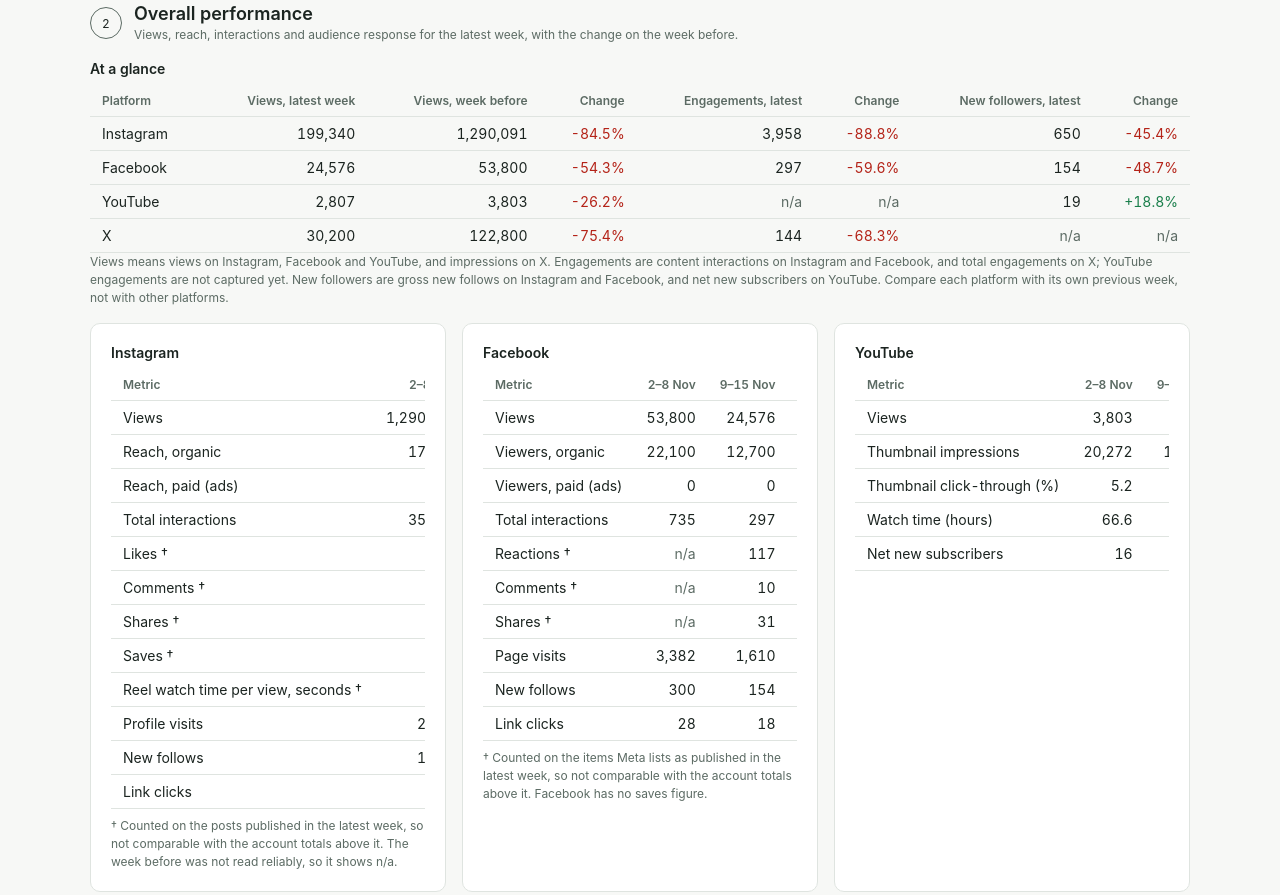
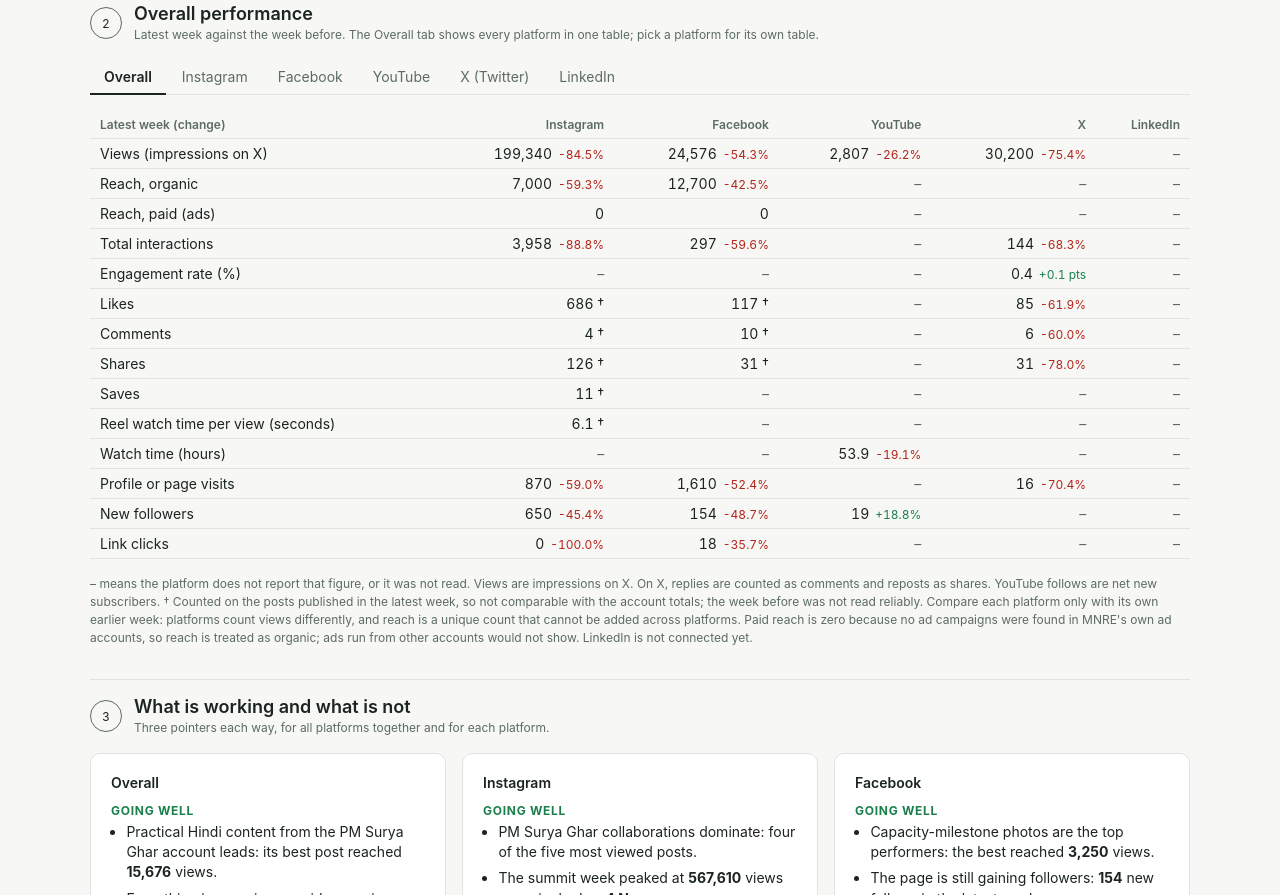
Before and after one commit to Shilpi-280993/mnre-social-dashboard, a plain HTML site: page index.html in a window 1280 px wide. Shown: the part 679-1574 px from the top of the page. Drawn offline with nearby package versions, Linux system fonts and the light colour scheme.

Commit message:
Add files via upload

```diff
--- a/index.html
+++ b/index.html
@@ -99,6 +99,19 @@ body { margin: 0; background: var(--color-bg); color: var(--color-fg); font-fami
 .mn-stat-value { font-family: var(--font-anthropic-serif); font-size: var(--cds-font-size-title); line-height: 1.1; font-variant-numeric: tabular-nums; }
 .mn-stat-sub { font-size: var(--cds-font-size-caption); color: var(--color-fg-muted); }
 .mn-card .mn-note { margin-top: var(--cds-gap-sm); }
+
+.mn-tabs { display: flex; flex-wrap: wrap; gap: 2px; border-bottom: 1px solid var(--color-border-line); }
+.mn-tabbtn { font: inherit; color: var(--color-fg-muted); background: none; border: 0; border-bottom: 2px solid transparent; padding: 8px 14px; margin-bottom: -1px; cursor: pointer; }
+.mn-tabbtn:hover { color: var(--color-fg); }
+.mn-tabbtn:focus-visible { outline: 2px solid var(--color-fg); outline-offset: -2px; }
+.mn-tab-on { color: var(--color-fg); border-bottom-color: var(--color-fg); font-weight: var(--cds-font-weight-medium); }
+.mn-tabpanel { display: flex; flex-direction: column; gap: var(--cds-gap-lg); }
+.mn-tabpanel[hidden] { display: none; }
+.mn-matrix th, .mn-matrix td { padding: 6px 10px; }
+.mn-matrix td:first-child { white-space: normal; min-width: 190px; }
+.mn-chg { font-size: var(--cds-font-size-caption); margin-left: 6px; }
+.mn-matrix th:first-child { white-space: normal; }
+@media (max-width: 1000px) { .mn-matrix th, .mn-matrix td { padding: 6px 6px; } .mn-matrix td:first-child { min-width: 120px; } .mn-chg { display: block; margin-left: 0; } }
 </style>
 
 <div class="mn">
@@ -170,64 +183,75 @@ body { margin: 0; background: var(--color-bg); color: var(--color-fg); font-fami
       <span class="mn-num" aria-hidden="true">2</span>
       <div>
         <h2>Overall performance</h2>
-        <p class="mn-note">Views, reach, interactions and audience response for the latest week, with the change on the week before.</p>
+        <p class="mn-note">Latest week against the week before. The Overall tab shows every platform in one table; pick a platform for its own table.</p>
       </div>
     </div>
-    <div>
-      <h3>At a glance</h3>
+    <div class="mn-tabs" role="tablist" aria-label="Platforms">
+      <button type="button" role="tab" class="mn-tabbtn mn-tab-on" id="tab-overall" aria-selected="true" aria-controls="pane-overall">Overall</button>
+      <button type="button" role="tab" class="mn-tabbtn" id="tab-instagram" aria-selected="false" aria-controls="pane-instagram">Instagram</button>
+      <button type="button" role="tab" class="mn-tabbtn" id="tab-facebook" aria-selected="false" aria-controls="pane-facebook">Facebook</button>
+      <button type="button" role="tab" class="mn-tabbtn" id="tab-youtube" aria-selected="false" aria-controls="pane-youtube">YouTube</button>
+      <button type="button" role="tab" class="mn-tabbtn" id="tab-x" aria-selected="false" aria-controls="pane-x">X (Twitter)</button>
+      <button type="button" role="tab" class="mn-tabbtn" id="tab-linkedin" aria-selected="false" aria-controls="pane-linkedin">LinkedIn</button>
+    </div>
+    <div class="mn-tabpanel" id="pane-overall" role="tabpanel" aria-labelledby="tab-overall">
       <div class="mn-scroll">
-      <table class="mn-table" data-source="wow" data-row-key="platform">
+        <table class="mn-table mn-matrix">
           <thead>
             <tr>
-            <th data-field="platform">Platform</th>
-            <th data-field="views_cur">Views, latest week</th>
-            <th data-field="views_prev">Views, week before</th>
-            <th data-field="views_chg">Change</th>
-            <th data-field="eng_cur">Engagements, latest</th>
-            <th data-field="eng_chg">Change</th>
-            <th data-field="fol_cur">New followers, latest</th>
-            <th data-field="fol_chg">Change</th>
+              <th>Latest week (change)</th>
+              <th>Instagram</th>
+              <th>Facebook</th>
+              <th>YouTube</th>
+              <th>X</th>
+              <th>LinkedIn</th>
             </tr>
           </thead>
-        <tbody data-draw="score_rows"></tbody>
+          <tbody data-draw="matrix_rows"></tbody>
         </table>
       </div>
-    <p class="mn-note">Views means views on Instagram, Facebook and YouTube, and impressions on X. Engagements are content interactions on Instagram and Facebook, and total engagements on X; YouTube engagements are not captured yet. New followers are gross new follows on Instagram and Facebook, and net new subscribers on YouTube. Compare each platform with its own previous week, not with other platforms.</p>
+      <p class="mn-note">– means the platform does not report that figure, or it was not read. Views are impressions on X. On X, replies are counted as comments and reposts as shares. YouTube follows are net new subscribers. † Counted on the posts published in the latest week, so not comparable with the account totals; the week before was not read reliably. Compare each platform only with its own earlier week: platforms count views differently, and reach is a unique count that cannot be added across platforms. Paid reach is zero because no ad campaigns were found in MNRE's own ad accounts, so reach is treated as organic; ads run from other accounts would not show. LinkedIn is not connected yet.</p>
     </div>
+    <div class="mn-tabpanel" id="pane-instagram" role="tabpanel" aria-labelledby="tab-instagram" hidden>
+      <div class="mn-card"><div class="mn-scroll" data-draw="card" data-platform="Instagram" data-source="metrics"></div>
+        <p class="mn-note">† Counted on the posts published in the latest week, so not comparable with the account totals above it. The week before was not read reliably, so it shows n/a. Paid reach is zero because no ad campaigns were found in MNRE's own ad accounts.</p></div>
       <div class="mn-grid">
-      <div class="mn-card"><h3>Instagram</h3><div class="mn-scroll" data-draw="card" data-platform="Instagram" data-source="metrics"></div>
-        <p class="mn-note">† Counted on the posts published in the latest week, so not comparable with the account totals above it. The week before was not read reliably, so it shows n/a.</p></div>
-      <div class="mn-card"><h3>Facebook</h3><div class="mn-scroll" data-draw="card" data-platform="Facebook" data-source="metrics"></div>
-        <p class="mn-note">† Counted on the items Meta lists as published in the latest week, so not comparable with the account totals above it. Facebook has no saves figure.</p></div>
-      <div class="mn-card"><h3>YouTube</h3><div class="mn-scroll" data-draw="card" data-platform="YouTube" data-source="metrics"></div></div>
-      <div class="mn-card"><h3>X</h3><div class="mn-scroll" data-draw="card" data-platform="X" data-source="metrics"></div></div>
+        <div class="mn-card">
+          <h3>Instagram, daily views</h3>
+          <div class="mn-chart" data-draw="daily" data-source="daily" data-platform="Instagram" data-metric="views" data-label="Instagram, daily views, 2 to 15 November"></div>
+        </div>
+        <div class="mn-card">
+          <h3>Instagram, daily interactions</h3>
+          <div class="mn-chart" data-draw="daily" data-source="daily" data-platform="Instagram" data-metric="interactions" data-label="Instagram, daily interactions, 2 to 15 November"></div>
+        </div>
+      </div>
+    </div>
+    <div class="mn-tabpanel" id="pane-facebook" role="tabpanel" aria-labelledby="tab-facebook" hidden>
+      <div class="mn-card"><div class="mn-scroll" data-draw="card" data-platform="Facebook" data-source="metrics"></div>
+        <p class="mn-note">† Counted on the items Meta lists as published in the latest week, so not comparable with the account totals above it. Facebook has no saves figure. Paid viewers is zero because no ad campaigns were found in MNRE's own ad accounts.</p></div>
+      <div class="mn-grid">
+        <div class="mn-card">
+          <h3>Facebook, daily views</h3>
+          <div class="mn-chart" data-draw="daily" data-source="daily" data-platform="Facebook" data-metric="views" data-label="Facebook, daily views, 2 to 15 November"></div>
+        </div>
+        <div class="mn-card">
+          <h3>Facebook, daily interactions</h3>
+          <div class="mn-chart" data-draw="daily" data-source="daily" data-platform="Facebook" data-metric="interactions" data-label="Facebook, daily interactions, 2 to 15 November"></div>
+        </div>
+      </div>
+    </div>
+    <div class="mn-tabpanel" id="pane-youtube" role="tabpanel" aria-labelledby="tab-youtube" hidden>
+      <div class="mn-card"><div class="mn-scroll" data-draw="card" data-platform="YouTube" data-source="metrics"></div></div>
+    </div>
+    <div class="mn-tabpanel" id="pane-x" role="tabpanel" aria-labelledby="tab-x" hidden>
+      <div class="mn-card"><div class="mn-scroll" data-draw="card" data-platform="X" data-source="metrics"></div></div>
+    </div>
+    <div class="mn-tabpanel" id="pane-linkedin" role="tabpanel" aria-labelledby="tab-linkedin" hidden>
       <div class="mn-card mn-pending">
         <h3>LinkedIn</h3>
         <p>Not included yet. LinkedIn was signed out in the MNRE browser profile. Once the page admin signs in, impressions, reactions, followers and page views for the same two weeks go here.</p>
       </div>
     </div>
-    <p class="mn-note">Compare each platform only with its own earlier week: Instagram and Facebook use Meta's views measure, X reports impressions and YouTube reports views. Reach is a unique count for the whole week, so it cannot be added across platforms. Paid reach is zero because no ad campaigns were found in MNRE's own ad accounts, so reach is treated as organic; ads run from other accounts would not show. X and YouTube do not report a unique reach figure.</p>
-    <details id="mn-daily-details">
-      <summary>Day-by-day charts for Instagram and Facebook</summary>
-      <div class="mn-grid">
-      <div class="mn-card">
-        <h3>Instagram, daily views</h3>
-        <div class="mn-chart" data-draw="daily" data-source="daily" data-platform="Instagram" data-metric="views" data-label="Instagram daily views, 2 to 15 November"></div>
-      </div>
-      <div class="mn-card">
-        <h3>Facebook, daily views</h3>
-        <div class="mn-chart" data-draw="daily" data-source="daily" data-platform="Facebook" data-metric="views" data-label="Facebook daily views, 2 to 15 November"></div>
-      </div>
-      <div class="mn-card">
-        <h3>Instagram, daily interactions</h3>
-        <div class="mn-chart" data-draw="daily" data-source="daily" data-platform="Instagram" data-metric="interactions" data-label="Instagram daily interactions, 2 to 15 November"></div>
-      </div>
-      <div class="mn-card">
-        <h3>Facebook, daily interactions</h3>
-        <div class="mn-chart" data-draw="daily" data-source="daily" data-platform="Facebook" data-metric="interactions" data-label="Facebook daily interactions, 2 to 15 November"></div>
-      </div>
-    </div>
-    </details>
   </section>
 
   <section id="mn-working" class="mn-sec">
@@ -1202,6 +1226,50 @@ dash.draw('comments_rows', (tb) => {
   });
 });
 
+dash.draw('matrix_rows', (tb) => {
+  const rows = okRows('metrics');
+  tb.replaceChildren();
+  if (!rows) return;
+  const plats = ['Instagram', 'Facebook', 'YouTube', 'X', 'LinkedIn'];
+  const lines = [
+    ['views', 'Views (impressions on X)'], ['reach', 'Reach, organic'], ['reach_paid', 'Reach, paid (ads)'],
+    ['engagements', 'Total interactions'], ['engagement_rate', 'Engagement rate (%)'],
+    ['likes', 'Likes'], ['comments', 'Comments'], ['shares', 'Shares'], ['saves', 'Saves'],
+    ['reel_watch_sec_per_view', 'Reel watch time per view (seconds)'], ['watch_hours', 'Watch time (hours)'],
+    ['profile_visits', 'Profile or page visits'], ['new_follows', 'New followers'], ['link_clicks', 'Link clicks']
+  ];
+  const alt = { X: { comments: 'replies', shares: 'reposts' } };
+  const postLevel = ['likes', 'comments', 'shares', 'saves', 'reel_watch_sec_per_view'];
+  lines.forEach(([id, label]) => {
+    const tr = document.createElement('tr');
+    tr.setAttribute('data-key', id);
+    const th = document.createElement('td');
+    th.textContent = label;
+    tr.append(th);
+    plats.forEach((p) => {
+      const td = document.createElement('td');
+      const mid = (alt[p] && alt[p][id]) || id;
+      const r = rows.find((x) => x.platform === p && x.metric === mid);
+      if (!r || r.cur === null || r.cur === undefined) { td.textContent = '\u2013'; td.className = 'mn-na'; tr.append(td); return; }
+      const where = 'platform=' + p + '&metric=' + mid;
+      const v = document.createElement('span');
+      mark(v, 'metrics', 'cur', where);
+      v.textContent = r.unit === 'n' ? fmtInt(r.cur) : r.cur.toFixed(1);
+      td.append(v);
+      if (postLevel.indexOf(id) >= 0 && (p === 'Instagram' || p === 'Facebook')) td.append(document.createTextNode(' \u2020'));
+      if (r.chg !== null && r.chg !== undefined) {
+        const c = document.createElement('span');
+        c.className = 'mn-chg ' + changeClass(r.chg);
+        mark(c, 'metrics', 'chg', where);
+        c.textContent = r.unit === 'pct' ? fmtPts(r.chg) : fmtPct(r.chg);
+        td.append(c);
+      }
+      tr.append(td);
+    });
+    tb.append(tr);
+  });
+});
+
 dash.draw('peak', (el) => {
   const rows = okRows('daily');
   if (!rows) { el.textContent = '—'; return; }
@@ -1227,8 +1295,17 @@ document.querySelectorAll('.mn-tile').forEach((btn) => {
     }
   });
 });
-const dailyBox = document.getElementById('mn-daily-details');
-if (dailyBox) dailyBox.addEventListener('toggle', () => { if (dailyBox.open) dash.draw('daily'); });
+document.querySelectorAll('.mn-tabbtn').forEach((btn) => {
+  btn.addEventListener('click', () => {
+    document.querySelectorAll('.mn-tabbtn').forEach((b) => {
+      const on = b === btn;
+      b.setAttribute('aria-selected', on ? 'true' : 'false');
+      b.classList.toggle('mn-tab-on', on);
+    });
+    document.querySelectorAll('.mn-tabpanel').forEach((p) => { p.hidden = p.id !== btn.getAttribute('aria-controls'); });
+    dash.draw('daily');
+  });
+});
 
 
 dash.run();
```
Lines whose indentation alone changed are shown as unchanged.
